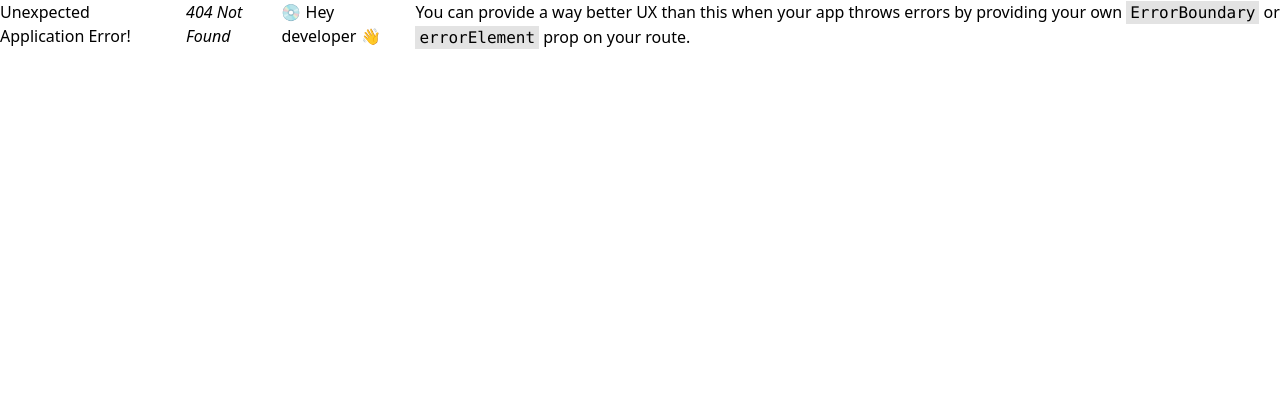
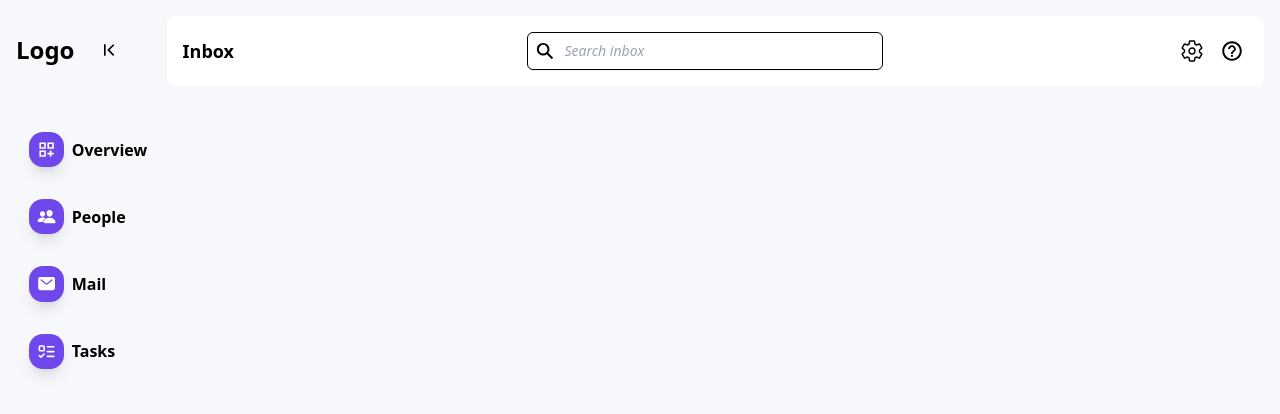
Before and after one commit to Imo-oje/calendar, a React (Vite) app: page /calendar/mail in a window 1280 px wide. Before the commit this address had no page. Shown: the top 414 px of the page. Built offline with nearby package versions, Linux system fonts and the light colour scheme.

Commit message:
made header

```diff
--- a/index.html
+++ b/index.html
@@ -6,8 +6,11 @@
     <meta name="viewport" content="width=device-width, initial-scale=1.0" />
     <title>Vite + React</title>
   </head>
-  <body class="w-screen h-screen bg-secondry">
-    <div id="root" class="w-ful h-full flex flex-col md:flex-row gap-4"></div>
+  <body class="w-screen h-screen bg-secondary">
+    <div
+      id="root"
+      class="w-ful h-full flex flex-col md:flex-row md:gap-4"
+    ></div>
     <script type="module" src="/src/main.jsx"></script>
   </body>
 </html>
--- a/src/App.jsx
+++ b/src/App.jsx
@@ -1,4 +1,4 @@
-import Layout from "../layout";
+import Layout from "./layout";
 import "./App.css";
 
 function App() {
--- a/src/components/Navbar.jsx
+++ b/src/components/Navbar.jsx
@@ -21,25 +21,25 @@ const Navbar = () => {
       id: "btugeio",
       icon: <MdOutlineDashboardCustomize />,
       name: "Overview",
-      path: "/overview",
+      path: "/calendar/overview",
     },
     {
       id: "sdfsdfc",
       icon: <IoPeople />,
       name: "People",
-      path: "/people",
+      path: "/calendar/people",
     },
     {
       id: "pubdfvjk",
       icon: <IoMail />,
       name: "Mail",
-      path: "/mail",
+      path: "/calendar/mail",
     },
     {
       id: "uyrtsc",
       icon: <LuListTodo />,
       name: "Tasks",
-      path: "/tasks",
+      path: "/calendar/tasks",
     },
   ];
 
@@ -52,7 +52,7 @@ const Navbar = () => {
         </div>
       </div>
       {navBar ? (
-        <div className="hidden md:flex flex-col gap-6 md:w-1/4 lg:w-[12%] bg-secondry h-full transition-all">
+        <div className="hidden md:flex flex-col gap-6 md:w-1/4 lg:w-[12%] h-full transition-all">
           <div className="flex items-center justify-between py-6 px-4">
             <h1 className="text-2xl font-semibold">Logo</h1>
             <div
@@ -82,7 +82,7 @@ const Navbar = () => {
           </div>
         </div>
       ) : (
-        <div className="w-16 h-full pt-6 hidden bg-secondry md:flex flex-col items-center gap-10 transition-all">
+        <div className="w-16 h-full pt-6 hidden md:flex flex-col items-center gap-10 transition-all">
           <div
             data-title="Expand"
             onClick={toggleNavBar}
--- a/layout.jsx
+++ b/src/layout.jsx
@@ -1,11 +1,10 @@
-import React from "react";
-import Navbar from "./src/components/Navbar";
+import Navbar from "./components/Navbar";
 
 const Layout = ({ children }) => {
   return (
     <>
       <Navbar />
-      <main>{children}</main>
+      <main className="w-full h-full md:mr-4">{children}</main>
     </>
   );
 };
--- a/src/pages/Home.jsx
+++ /dev/null
@@ -1,5 +0,0 @@
-const Home = () => {
-  return <div>Home</div>;
-};
-
-export default Home;
--- /dev/null
+++ b/src/pages/Mail.jsx
@@ -0,0 +1,53 @@
+import Layout from "../layout";
+import { IoSettingsOutline, IoSearchSharp } from "react-icons/io5";
+import { IoMdHelpCircleOutline } from "react-icons/io";
+
+const Mail = () => {
+  return (
+    <Layout>
+      <div className="md:my-4  w-full flex items-center bg-[white] justify-between p-4 rounded-lg">
+        <h1 className="font-semibold text-lg capitalize">Inbox</h1>
+        <label
+          htmlFor=" search_email"
+          className="md:w-1/3 relative hidden md:block"
+        >
+          <span className="sr-only">search</span>
+          <span className="absolute text-xl inset-y-0 left-0 flex items-center pl-2">
+            <IoSearchSharp />
+          </span>
+          <input
+            type="search"
+            name="serch_email"
+            id="search_email"
+            placeholder="Search inbox"
+            className="placeholder:italic outline-none border-1 placeholder:text-slate-400 block bg-white w-full border border-slate-300 rounded-md py-2 pl-9 pr-3 shadow-sm focus:outline-none focus:ring-primary focus:ring-1 sm:text-sm"
+          />
+        </label>
+        <div className="flex items-center gap-2">
+          <div className="cursor-pointer text-2xl p-1 rounded-full">
+            <IoSettingsOutline />
+          </div>
+          <div className="cursor-pointer text-2xl p-1  rounded-full">
+            <IoMdHelpCircleOutline />
+          </div>
+        </div>
+      </div>
+      <div className="px-4 md:w-1/3 relative md:hidden w-full md:my-4 flex items-center bg-[white] justify-between p-4 rounded-lg">
+        <label htmlFor=" search_email" className=" w-full md:w-1/3 relative">
+          <span className="sr-only">search</span>
+          <span className="absolute text-xl inset-y-0 left-0 flex items-center pl-2">
+            <IoSearchSharp />
+          </span>
+          <input
+            type="search"
+            name="serch_email"
+            id="search_email"
+            placeholder="Search inbox"
+            className="placeholder:italic outline-none border-1 placeholder:text-slate-400 block bg-white w-full border border-slate-300 rounded-md py-2 pl-9 pr-3 shadow-sm focus:outline-none focus:ring-primary focus:ring-1 sm:text-sm"
+          />
+        </label>
+      </div>
+    </Layout>
+  );
+};
+export default Mail;
--- a/src/pages/Overview.jsx
+++ b/src/pages/Overview.jsx
@@ -1,5 +1,11 @@
+import Layout from "../layout";
+
 const Overview = () => {
-  return <h1>Overview page</h1>;
+  return (
+    <Layout>
+      <p>Overview</p>
+    </Layout>
+  );
 };
 
 export default Overview;
--- /dev/null
+++ b/src/pages/People.jsx
@@ -0,0 +1,12 @@
+import React from "react";
+import Layout from "../layout";
+
+const People = () => {
+  return (
+    <Layout>
+      <h1>People</h1>
+    </Layout>
+  );
+};
+
+export default People;
--- /dev/null
+++ b/src/pages/Tasks.jsx
@@ -0,0 +1,12 @@
+import React from "react";
+import Layout from "../layout";
+
+const Tasks = () => {
+  return (
+    <Layout>
+      <h1>Tasks</h1>
+    </Layout>
+  );
+};
+
+export default Tasks;
--- a/tailwind.config.js
+++ b/tailwind.config.js
@@ -6,8 +6,8 @@ export default {
   theme: {
     colors: {
       primary: "#7047EB",
-      secondry: "E2EAF1",
-      neutral: colors.grey,
+      secondary: "#F6F8FC",
+      neutral: "#F5F5F5",
     },
     extend: {},
   },
```
Also changed, not shown: src/main.jsx (+15 -5 lines).
